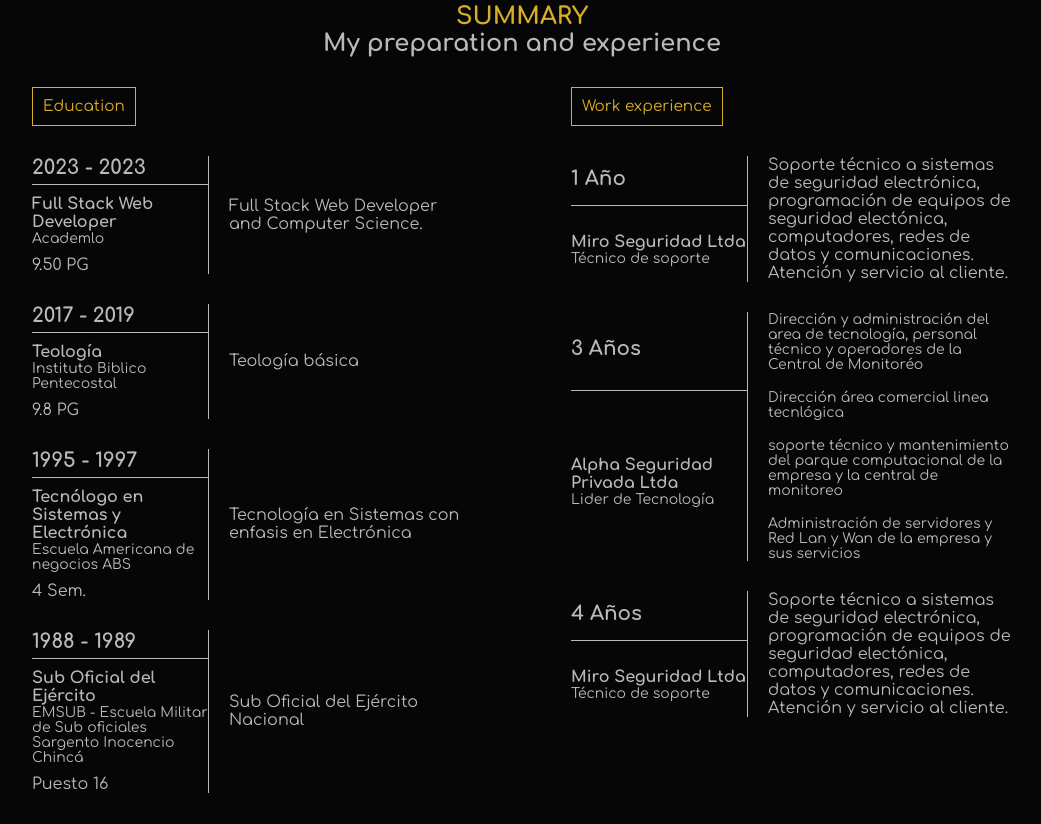
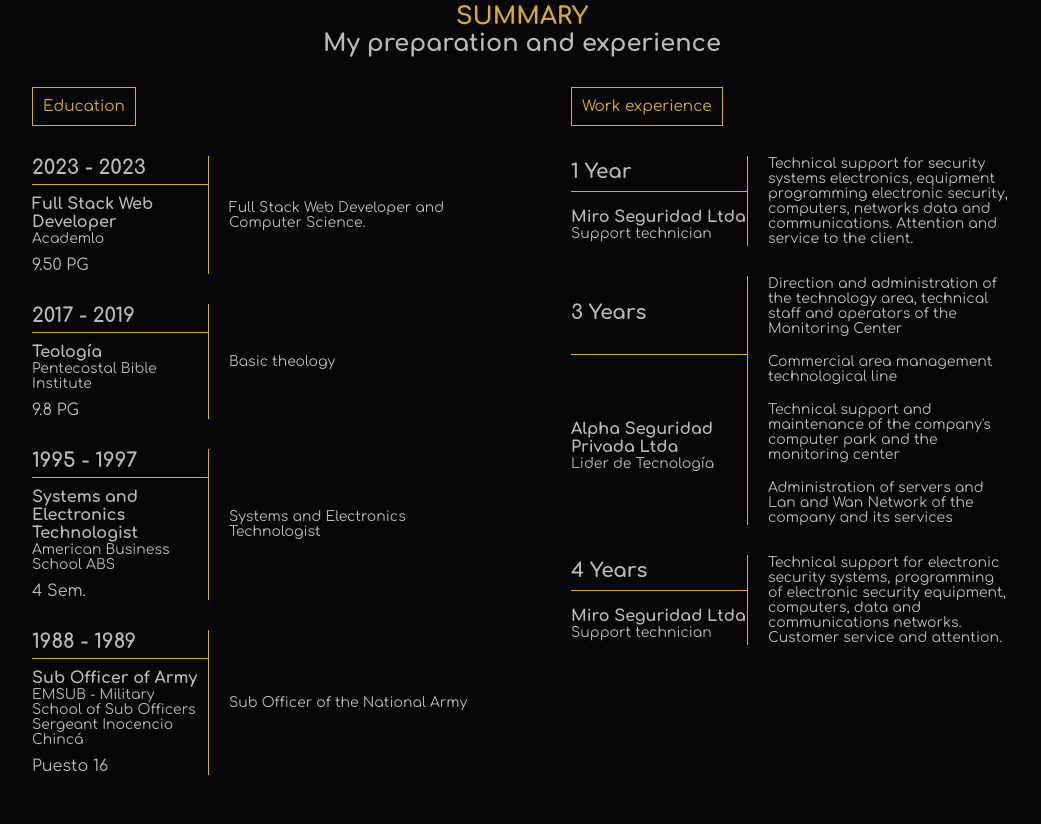
Before and after one commit to LedicaCo/MyPortfolio, a plain HTML site: page index.html in a window 1280 px wide. Shown: the part 4096-4920 px from the top of the page, without its empty margins (118-1159 px from the left). Drawn offline with nearby package versions, Linux system fonts and the light colour scheme.

Commit message:
Advances

```diff
--- a/index.html
+++ b/index.html
@@ -589,8 +589,8 @@
                                     <h3>2023 - 2023</h3>
                                 </td>
                                 <td rowspan="2" class="description">
-                                    Full Stack Web Developer and Computer
-                                    Science.
+                                    <p>Full Stack Web Developer and Computer
+                                        Science.</p>
                                 </td>
                             </tr>
                             <tr>
@@ -607,13 +607,13 @@
                                     <h3>2017 - 2019</h3>
                                 </td>
                                 <td rowspan="2" class="description">
-                                    Teología básica
+                                    <p>Basic theology</p>
                                 </td>
                             </tr>
                             <tr>
                                 <td>
                                     <h4>Teología</h4>
-                                    <p>Instituto Biblico Pentecostal</p>
+                                    <p>Pentecostal Bible Institute</p>
                                     <span class="average">9.8 PG</span>
                                 </td>
                             </tr>
@@ -624,14 +624,13 @@
                                     <h3>1995 - 1997</h3>
                                 </td>
                                 <td rowspan="2" class="description">
-                                    Tecnología en Sistemas con enfasis en
-                                    Electrónica
+                                    <p>Systems and Electronics Technologist</p>
                                 </td>
                             </tr>
                             <tr>
                                 <td>
-                                    <h4>Tecnólogo en Sistemas y Electrónica</h4>
-                                    <p>Escuela Americana de negocios ABS</p>
+                                    <h4>Systems and Electronics Technologist</h4>
+                                    <p>American Business School ABS</p>
                                     <span class="average">4 Sem.</span>
                                 </td>
                             </tr>
@@ -642,14 +641,13 @@
                                     <h3>1988 - 1989</h3>
                                 </td>
                                 <td rowspan="2" class="description">
-                                    Sub Oficial del Ejército Nacional
+                                    <p>Sub Officer of the National Army</p>
                                 </td>
                             </tr>
                             <tr>
                                 <td>
-                                    <h4>Sub Oficial del Ejército</h4>
-                                    <p>EMSUB - Escuela Militar de Sub oficiales
-                                        Sargento Inocencio Chincá</p>
+                                    <h4>Sub Officer of Army</h4>
+                                    <p>EMSUB - Military School of Sub Officers Sergeant Inocencio Chincá</p>
                                     <span class="average">Puesto 16</span>
                                 </td>
                             </tr>
@@ -660,38 +658,29 @@
                         <table>
                             <tr>
                                 <td class="data">
-                                    <h3>1 Año</h3>
+                                    <h3>1 Year</h3>
                                 </td>
                                 <td rowspan="2" class="description">
-                                    Soporte técnico a sistemas de seguridad
-                                    electrónica, programación de equipos de
-                                    seguridad electónica, computadores, redes de
-                                    datos y comunicaciones. Atención y servicio
-                                    al cliente.
+                                    <p>Technical support for security systems electronics, equipment programming electronic security, computers, networks data and communications. Attention and service to the client.</p>
                                 </td>
                             </tr>
                             <tr>
                                 <td>
                                     <h4>Miro Seguridad Ltda</h4>
-                                    <p>Técnico de soporte</p>
+                                    <p>Support technician</p>
                                 </td>
                             </tr>
                         </table>
                         <table>
                             <tr>
                                 <td class="data">
-                                    <h3>3 Años</h3>
+                                    <h3>3 Years</h3>
                                 </td>
                                 <td rowspan="2" class="description">
-                                    <p>Dirección y administración del area de
-                                        tecnología, personal técnico y
-                                        operadores de la Central de Monitoréo</p><br>
-                                    <p>Dirección área comercial linea tecnlógica</p><br>
-                                    <p>soporte técnico y mantenimiento del
-                                        parque computacional de la empresa y la
-                                        central de monitoreo</p><br>
-                                    <p>Administración de servidores y Red Lan y
-                                        Wan de la empresa y sus servicios</p>
+                                    <p>Direction and administration of the technology area, technical staff and operators of the Monitoring Center</p><br>
+                                    <p>Commercial area management technological line</p><br>
+                                    <p>Technical support and maintenance of the company's computer park and the monitoring center</p><br>
+                                    <p>Administration of servers and Lan and Wan Network of the company and its services</p>
                                 </td>
                             </tr>
                             <tr>
@@ -704,20 +693,16 @@
                         <table>
                             <tr>
                                 <td class="data">
-                                    <h3>4 Años</h3>
+                                    <h3>4 Years</h3>
                                 </td>
                                 <td rowspan="2" class="description">
-                                    Soporte técnico a sistemas de seguridad
-                                    electrónica, programación de equipos de
-                                    seguridad electónica, computadores, redes de
-                                    datos y comunicaciones. Atención y servicio
-                                    al cliente.
+                                    <p>Technical support for electronic security systems, programming of electronic security equipment, computers, data and communications networks. Customer service and attention.</p>
                                 </td>
                             </tr>
                             <tr>
                                 <td>
                                     <h4>Miro Seguridad Ltda</h4>
-                                    <p>Técnico de soporte</p>
+                                    <p>Support technician</p>
                                 </td>
                             </tr>
                         </table>
--- a/style.css
+++ b/style.css
@@ -869,7 +869,7 @@ border-radius: 0.5em;
     color: #bab9b9;
     font-family: 'Comfortaa';
     width: 40%;
-    border-bottom: 1px solid #bab9b9;
+    border-bottom: 1px solid #d9ad26;
 }
 
 .summary .section__content .info .col table h4 {
@@ -900,7 +900,7 @@ border-radius: 0.5em;
 
 .summary .section__content .info .col table .description {
     color: #bab9b9;
-    border-left: 1px solid #bab9b9;
+    border-left: 1px solid #d9ad26;
     font-family: 'Comfortaa';
     padding-left: 20px;
 }
```
